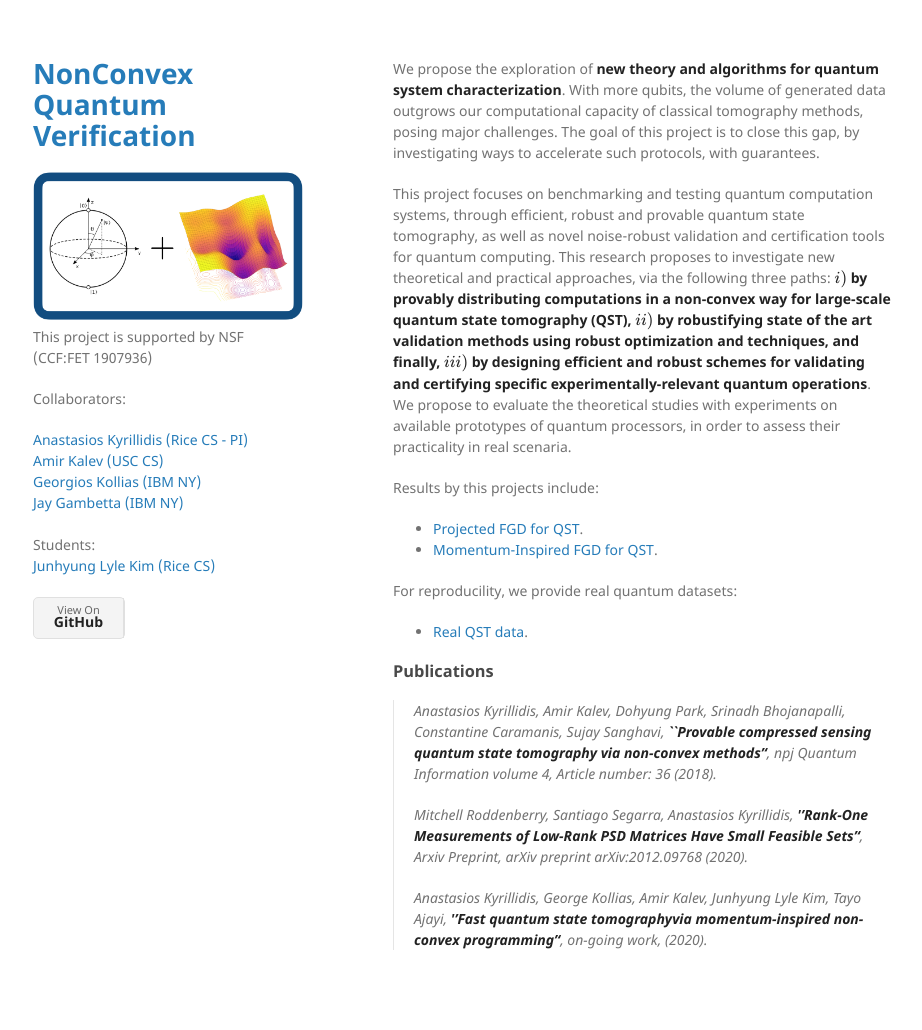
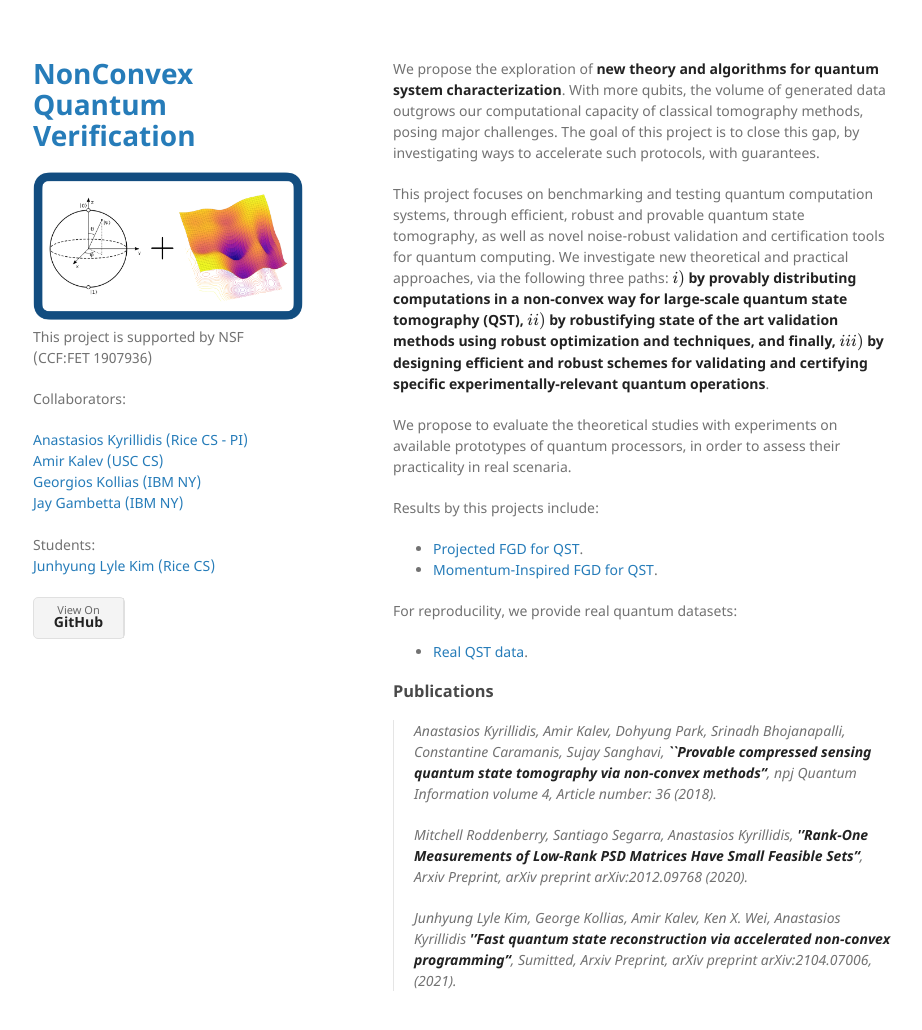
Before and after one commit to akyrillidis/nonconvex-qst, a Jekyll site: the page built from index.md, in a window 1280 px wide and 1061 px high. Shown: the top 1030 px of the window, without its empty margins (177-1099 px from the left). Built offline with Jekyll 4.4.1, drawn with Linux system fonts in a browser that asks for light colours; formulas are drawn with MathJax 3.

Commit message:
Update index.md

```diff
--- a/index.md
+++ b/index.md
@@ -4,21 +4,23 @@ layout: default
 
 We propose the exploration of **new theory and algorithms for quantum system characterization**. With more qubits, the volume of generated data outgrows our computational capacity of classical tomography methods, posing major challenges. The goal of this project is to close this gap, by investigating ways to accelerate such protocols, with guarantees.
 
-This project focuses on benchmarking and testing quantum computation systems, through efficient, robust and provable quantum state tomography, as well as novel noise-robust validation and certification tools for quantum computing. This research proposes to investigate new theoretical and practical approaches, via the following three paths: **\\(i)\\) by provably distributing computations in a non-convex way for large-scale quantum state tomography (QST), \\(ii)\\) by robustifying state of the art validation methods using robust optimization and techniques, and finally, \\(iii)\\) by designing efficient and robust schemes for validating and certifying specific experimentally-relevant quantum operations**. We propose to evaluate the theoretical studies with experiments on available prototypes of quantum processors, in order to assess their practicality in real scenaria.
+This project focuses on benchmarking and testing quantum computation systems, through efficient, robust and provable quantum state tomography, as well as novel noise-robust validation and certification tools for quantum computing. We investigate new theoretical and practical approaches, via the following three paths: **\\(i)\\) by provably distributing computations in a non-convex way for large-scale quantum state tomography (QST), \\(ii)\\) by robustifying state of the art validation methods using robust optimization and techniques, and finally, \\(iii)\\) by designing efficient and robust schemes for validating and certifying specific experimentally-relevant quantum operations**.
+
+We propose to evaluate the theoretical studies with experiments on available prototypes of quantum processors, in order to assess their practicality in real scenaria.
 
 Results by this projects include:
 
-- [Projected FGD for QST](./another-page.html).
-- [Momentum-Inspired FGD for QST](./another-page.html).
+- [Projected FGD for QST](./FGD.html).
+- [Momentum-Inspired FGD for QST](./MiFGD.html).
 
 For reproducility, we provide real quantum datasets:
 
-- [Real QST data](./another-page.html).
+- [Real QST data](./data.html).
 
 ### Publications
 
-> Anastasios Kyrillidis, Amir Kalev, Dohyung Park, Srinadh Bhojanapalli, Constantine Caramanis, Sujay Sanghavi, **``Provable compressed sensing quantum state tomography via non-convex methods''**, npj Quantum Information volume 4, Article number: 36 (2018).
+> Anastasios Kyrillidis, Amir Kalev, Dohyung Park, Srinadh Bhojanapalli, Constantine Caramanis, Sujay Sanghavi, [**``Provable compressed sensing quantum state tomography via non-convex methods''**](https://www.nature.com/articles/s41534-018-0080-4.pdf), npj Quantum Information volume 4, Article number: 36 (2018).
 >
-> Mitchell Roddenberry, Santiago Segarra, Anastasios Kyrillidis, **''Rank-One Measurements of Low-Rank PSD Matrices Have Small Feasible Sets''**, Arxiv Preprint, arXiv preprint arXiv:2012.09768 (2020).
+> Mitchell Roddenberry, Santiago Segarra, Anastasios Kyrillidis, [**''Rank-One Measurements of Low-Rank PSD Matrices Have Small Feasible Sets''**](https://arxiv.org/pdf/2012.09768.pdf), Arxiv Preprint, arXiv preprint arXiv:2012.09768 (2020).
 >
-> Anastasios Kyrillidis, George Kollias, Amir Kalev, Junhyung Lyle Kim, Tayo Ajayi, **''Fast quantum state tomographyvia momentum-inspired non-convex programming''**, on-going work, (2020).
+> Junhyung Lyle Kim, George Kollias, Amir Kalev, Ken X. Wei, Anastasios Kyrillidis [**''Fast quantum state reconstruction via accelerated non-convex programming''**](https://arxiv.org/pdf/2104.07006.pdf), Sumitted, Arxiv Preprint, arXiv preprint arXiv:2104.07006, (2021).
```
